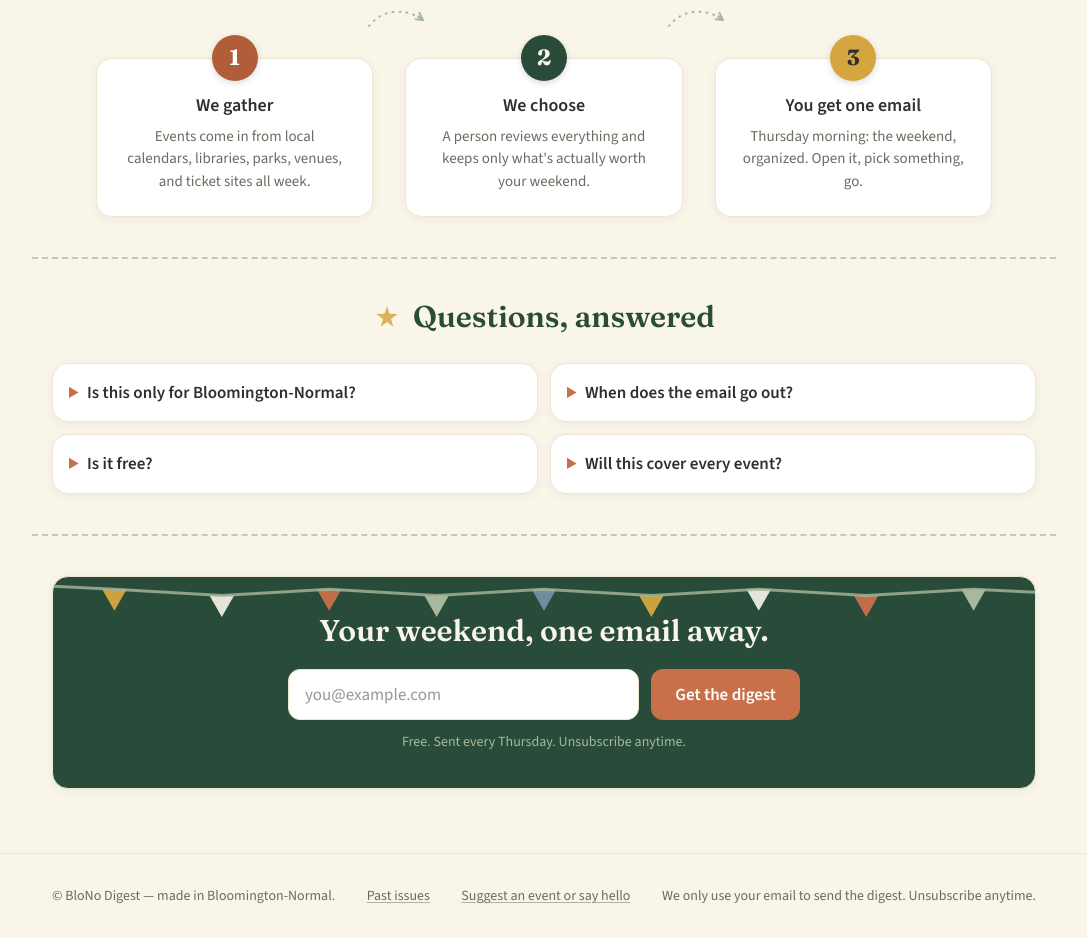
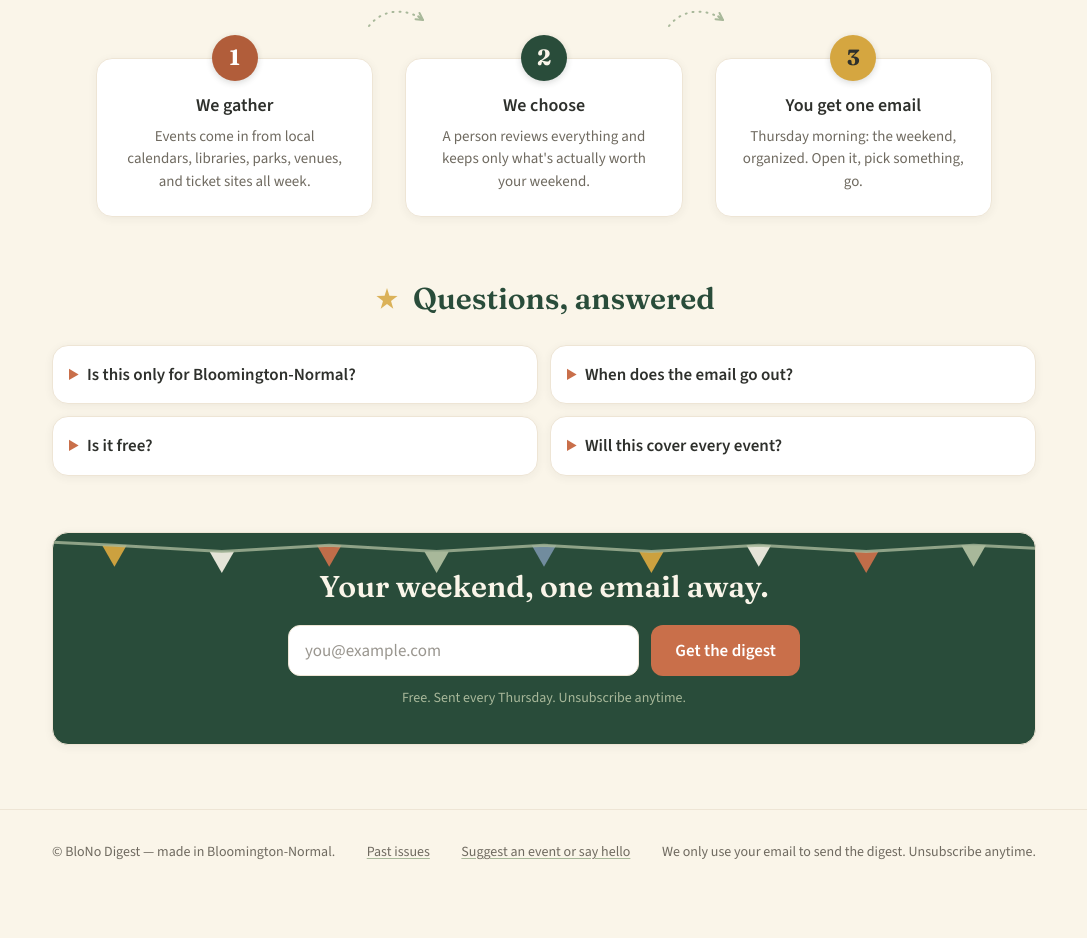
Before and after one commit to adrianistaken/BloNoDigest, a Django app: page / in a window 1280 px wide. Shown: the part 1710-2648 px from the top of the page, without its empty margins (96-1183 px from the left). After the commit the page ends 2570 px from the top, so only its background shows below. Run offline with Django 5.2, Linux system fonts and the light colour scheme; some libraries are stand-ins or nearby versions.

Commit message:
Update landing page separators

```diff
--- a/templates/curator/landing.html
+++ b/templates/curator/landing.html
@@ -206,10 +206,8 @@
   </div>
 </section>
 
-<hr class="rule-stitch max-w-5xl mx-auto my-10">
-
 <!-- FAQ -->
-<section class="max-w-5xl mx-auto px-5 text-center">
+<section class="max-w-5xl mx-auto px-5 mt-16 text-center">
   <h2 class="font-display font-semibold text-3xl inline-flex items-center gap-3">
     <!-- star doodle -->
     <svg width="28" height="28" viewBox="0 0 28 28" fill="none" aria-hidden="true" class="shrink-0">
@@ -238,10 +236,8 @@
   </div>
 </section>
 
-<hr class="rule-stitch max-w-5xl mx-auto my-10">
-
 <!-- Repeated signup near bottom -->
-<section class="max-w-5xl mx-auto px-5">
+<section class="max-w-5xl mx-auto px-5 mt-14">
   <div class="card p-7 sm:p-9 text-center relative overflow-hidden" style="background: var(--forest);">
     <!-- garland across the full width of the block -->
     <svg class="absolute top-0 left-0 w-full h-auto" viewBox="0 0 640 32" fill="none" aria-hidden="true" preserveAspectRatio="xMidYMin meet">
```
